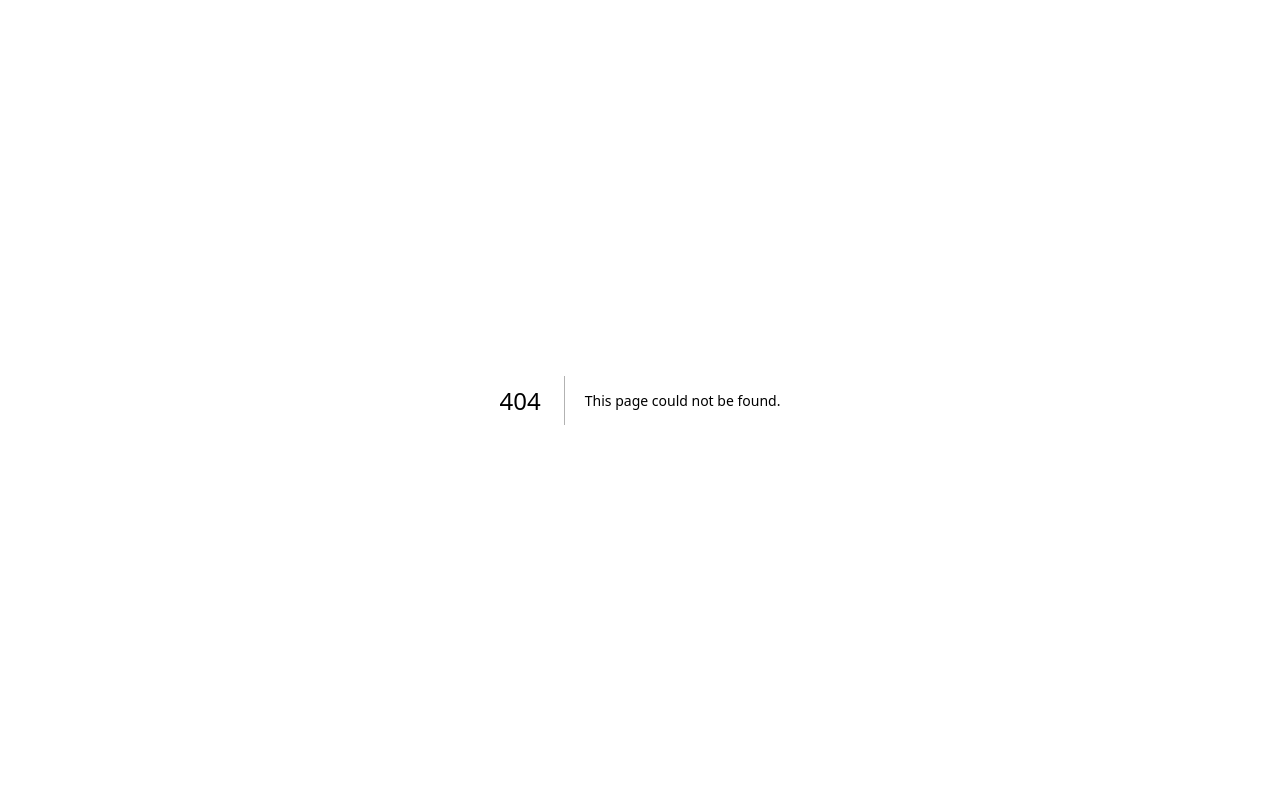
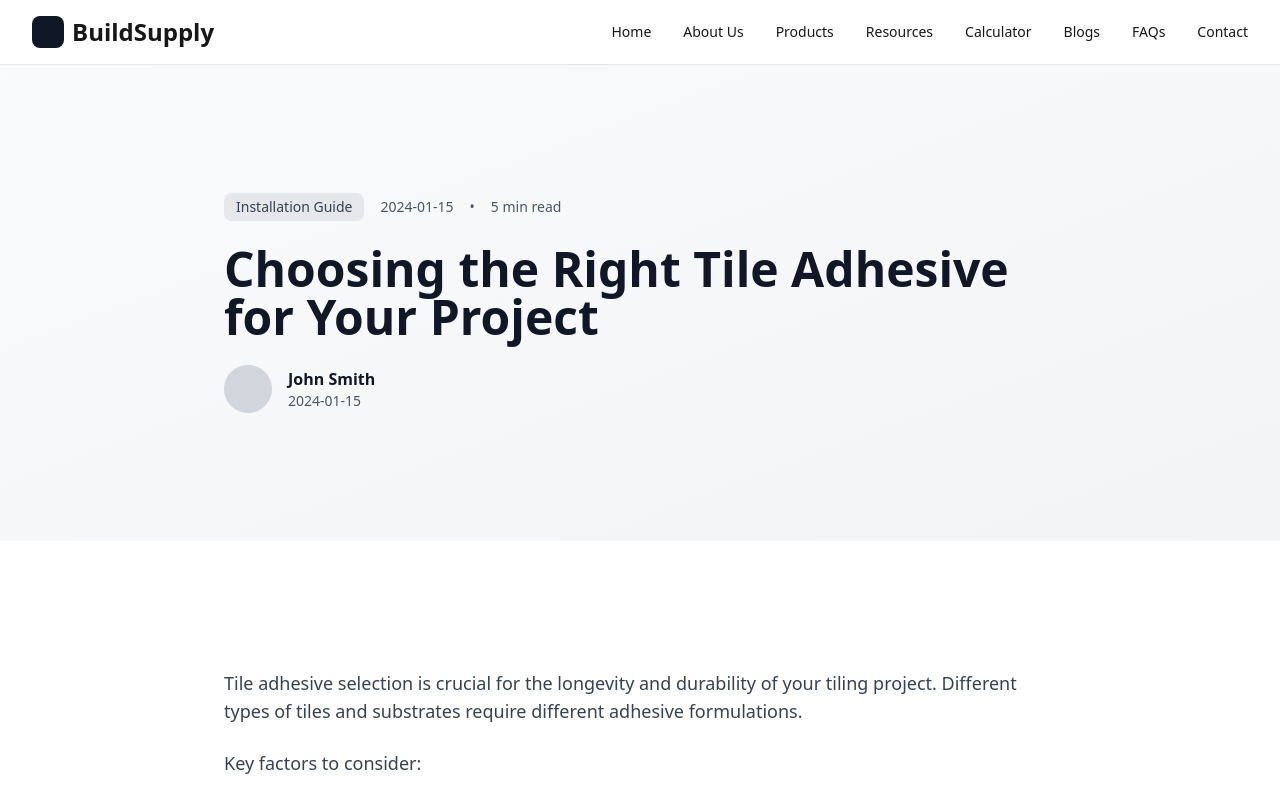
Before and after one commit to ashmittsingh/buildsupply, a Next.js app: page /blogs/blog-001 in a window 1280 px wide. Before the commit this address had no page. Shown: the top 800 px of the page. Built offline with nearby package versions, Linux system fonts and the light colour scheme.

Commit message:
Create individual blog post page
cgen-875aaa191f514e398706f92e25549fd9

```diff
--- /dev/null
+++ b/app/blogs/[id]/page.tsx
@@ -0,0 +1,151 @@
+import Link from "next/link";
+import { notFound } from "next/navigation";
+import Navigation from "@/components/Navigation";
+import Footer from "@/components/Footer";
+import Card from "@/components/Card";
+import Button from "@/components/Button";
+import { blogPosts } from "@/data/blogs";
+
+interface BlogPostPageProps {
+  params: {
+    id: string;
+  };
+}
+
+export async function generateStaticParams() {
+  return blogPosts.map((post) => ({
+    id: post.id,
+  }));
+}
+
+export default function BlogPost({ params }: BlogPostPageProps) {
+  const post = blogPosts.find((p) => p.id === params.id);
+
+  if (!post) {
+    notFound();
+  }
+
+  // Get related posts (same category, different post)
+  const relatedPosts = blogPosts.filter(
+    (p) => p.category === post.category && p.id !== post.id
+  );
+
+  return (
+    <div className="min-h-screen bg-white">
+      <Navigation />
+
+      {/* Article Header */}
+      <section className="bg-gradient-to-br from-gray-50 to-gray-100 py-16 sm:py-24 lg:py-32">
+        <div className="mx-auto max-w-4xl px-4 sm:px-6 lg:px-8">
+          <div className="flex items-center gap-4">
+            <span className="inline-block rounded-lg bg-gray-200 px-3 py-1 text-sm font-medium text-gray-700">
+              {post.category}
+            </span>
+            <span className="text-sm text-gray-600">{post.date}</span>
+            <span className="text-sm text-gray-600">•</span>
+            <span className="text-sm text-gray-600">{post.readTime} min read</span>
+          </div>
+
+          <h1 className="mt-6 text-4xl font-bold text-gray-900 sm:text-5xl">
+            {post.title}
+          </h1>
+
+          <div className="mt-6 flex items-center gap-4">
+            <div className="h-12 w-12 rounded-full bg-gray-300"></div>
+            <div>
+              <p className="font-semibold text-gray-900">{post.author}</p>
+              <p className="text-sm text-gray-600">{post.date}</p>
+            </div>
+          </div>
+        </div>
+      </section>
+
+      {/* Article Content */}
+      <section className="py-16 sm:py-24 lg:py-32">
+        <div className="mx-auto max-w-4xl px-4 sm:px-6 lg:px-8">
+          <div className="prose prose-lg prose-gray max-w-none">
+            <div className="space-y-6 text-gray-700 leading-relaxed">
+              {post.content.split("\n\n").map((paragraph, index) => (
+                <p key={index} className="text-lg text-gray-700">
+                  {paragraph.split("\n").map((line, lineIndex) => (
+                    <span key={lineIndex}>
+                      {line}
+                      {lineIndex < paragraph.split("\n").length - 1 && <br />}
+                    </span>
+                  ))}
+                </p>
+              ))}
+            </div>
+          </div>
+
+          {/* Article Footer */}
+          <div className="mt-12 border-t border-gray-200 pt-12">
+            <div className="flex flex-col items-center justify-between gap-8 sm:flex-row sm:items-start">
+              <div>
+                <p className="text-sm text-gray-600">Share this article</p>
+                <div className="mt-3 flex gap-4">
+                  {["Twitter", "LinkedIn", "Facebook"].map((social) => (
+                    <a
+                      key={social}
+                      href="#"
+                      className="text-sm font-medium text-gray-600 transition-colors duration-200 hover:text-gray-900"
+                    >
+                      {social}
+                    </a>
+                  ))}
+                </div>
+              </div>
+              <Link href="/blogs">
+                <Button variant="outline">← Back to Articles</Button>
+              </Link>
+            </div>
+          </div>
+        </div>
+      </section>
+
+      {/* Related Articles */}
+      {relatedPosts.length > 0 && (
+        <section className="bg-gray-50 py-16 sm:py-24 lg:py-32">
+          <div className="mx-auto max-w-7xl px-4 sm:px-6 lg:px-8">
+            <h2 className="text-center text-3xl font-bold text-gray-900 sm:text-4xl">
+              Related Articles
+            </h2>
+
+            <div className="mt-12 grid gap-8 md:grid-cols-2 lg:grid-cols-3">
+              {relatedPosts.slice(0, 3).map((relatedPost) => (
+                <Card key={relatedPost.id}>
+                  <div className="flex items-center justify-between gap-2">
+                    <span className="text-xs font-medium text-gray-600">
+                      {relatedPost.category}
+                    </span>
+                    <span className="text-xs text-gray-500">
+                      {relatedPost.readTime} min
+                    </span>
+                  </div>
+
+                  <h3 className="mt-3 text-lg font-semibold text-gray-900">
+                    {relatedPost.title}
+                  </h3>
+
+                  <p className="mt-2 text-sm text-gray-600">
+                    {relatedPost.excerpt}
+                  </p>
+
+                  <div className="mt-6 border-t border-gray-200 pt-4">
+                    <Link href={`/blogs/${relatedPost.id}`}>
+                      <Button size="sm" variant="secondary">
+                        Read →
+                      </Button>
+                    </Link>
+                  </div>
+                </Card>
+              ))}
+            </div>
+          </div>
+        </section>
+      )}
+
+      <Footer />
+    </div>
+  );
+}
```
